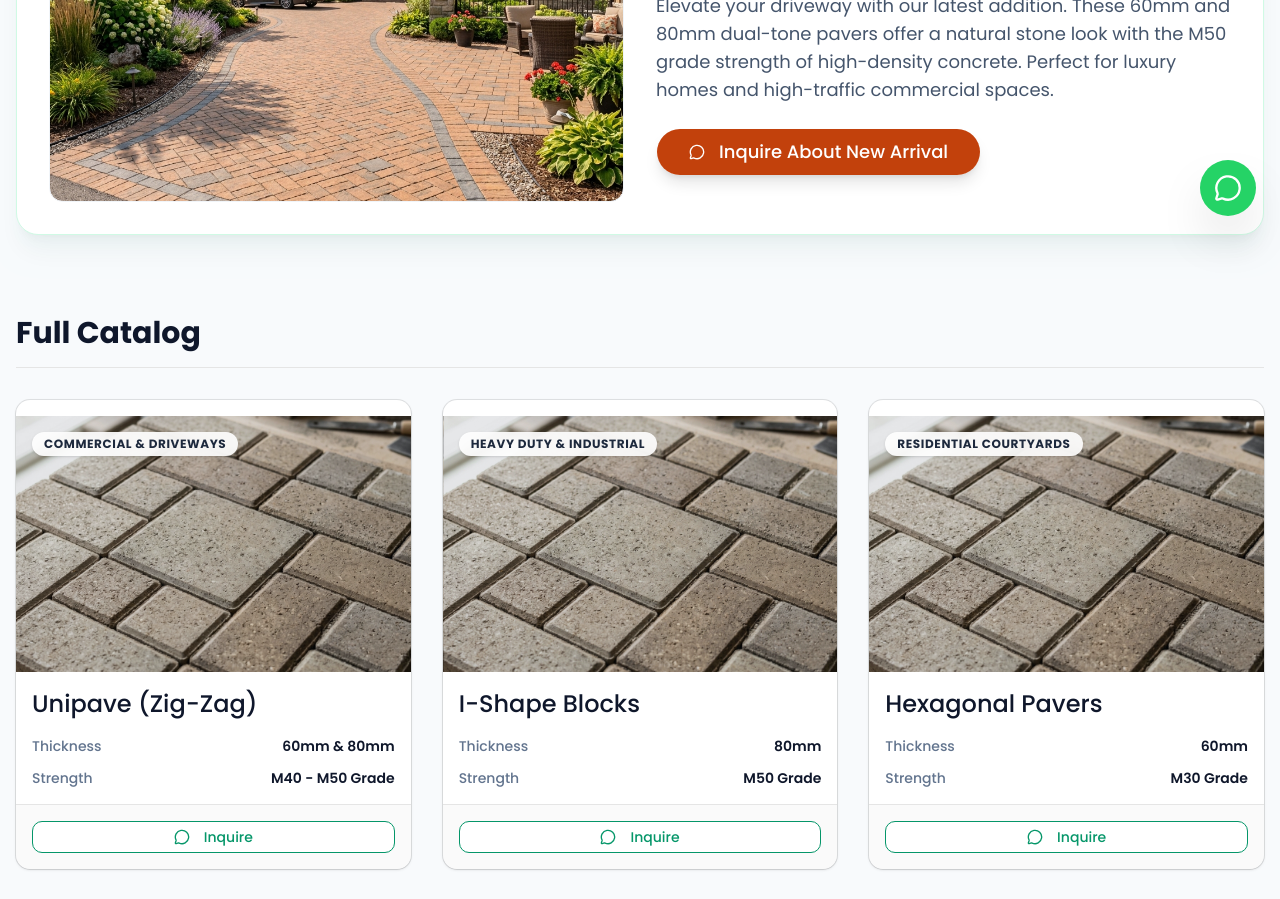
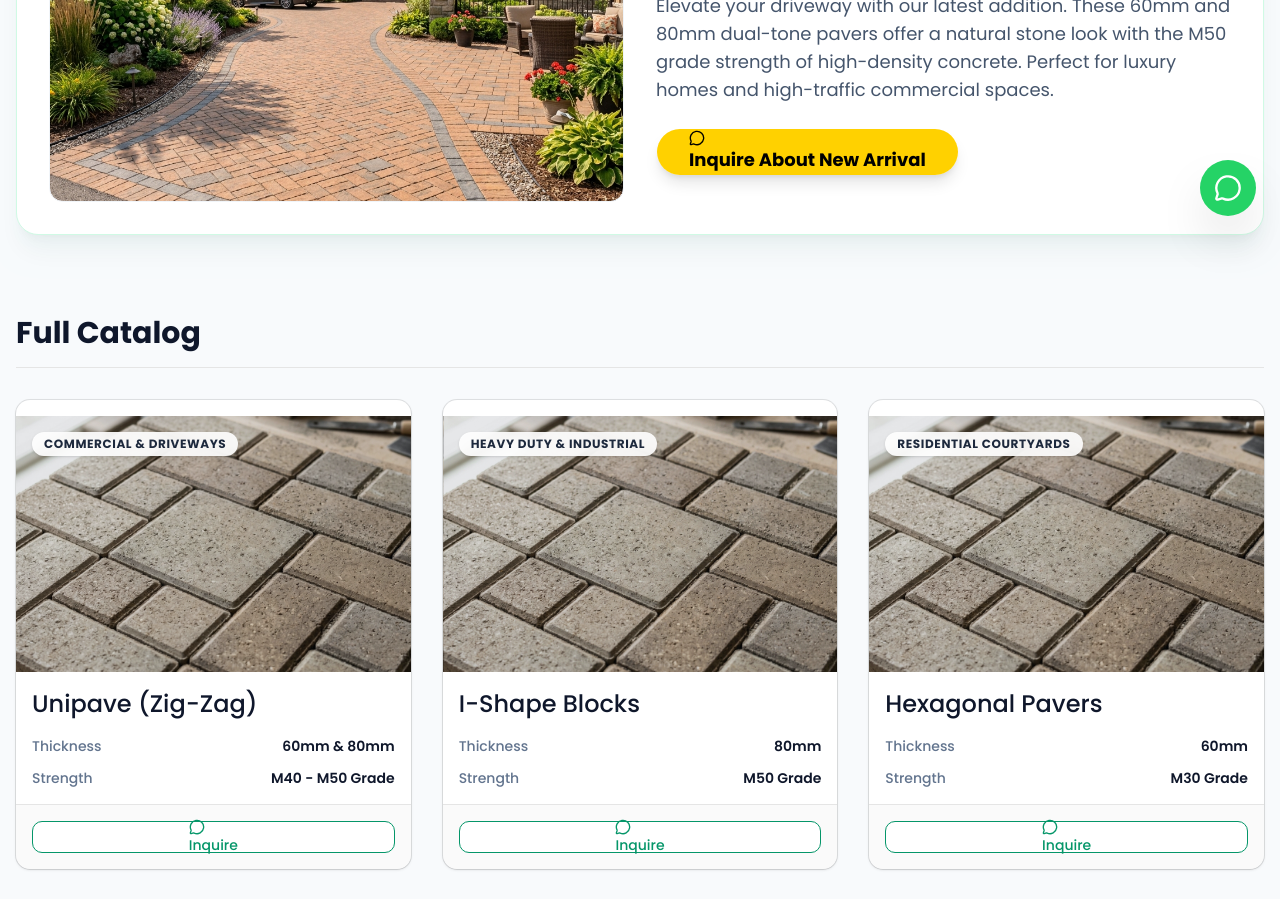
Before and after one commit to abdhakeemabd/aadhar_interlocks, a Next.js app: page /products in a window 1280 px wide. Shown: the part 560-1459 px from the top of the page. Built offline with nearby package versions, Linux system fonts and the light colour scheme.

Commit message:
Fix Vercel build error: use anchor tags instead of onClick in Server Components

```diff
--- a/src/app/products/page.js
+++ b/src/app/products/page.js
@@ -34,9 +34,10 @@ export default function Products() {
                 <p className="text-slate-600 mb-6 text-lg">
                   Elevate your driveway with our latest addition. These 60mm and 80mm dual-tone pavers offer a natural stone look with the M50 grade strength of high-density concrete. Perfect for luxury homes and high-traffic commercial spaces.
                 </p>
-                <Button className="bg-[#C2410C] hover:bg-[#9a330a] text-white h-12 px-8 text-lg rounded-full shadow-lg"
-                  onClick={() => window.open(getWhatsAppLink("Hi, I want details on the New Dual-Tone Textured Pavers."), "_blank")}>
-                  <MessageCircle className="mr-2 w-5 h-5" /> Inquire About New Arrival
+                <Button asChild className="bg-[#FFD100] hover:bg-[#E6BC00] text-black font-bold h-12 px-8 text-lg rounded-full shadow-lg">
+                  <a href={getWhatsAppLink("Hi, I want details on the New Dual-Tone Textured Pavers.")} target="_blank" rel="noreferrer">
+                    <MessageCircle className="mr-2 w-5 h-5" /> Inquire About New Arrival
+                  </a>
                 </Button>
               </div>
             </div>
@@ -73,9 +74,10 @@ export default function Products() {
                   </div>
                 </CardContent>
                 <CardFooter>
-                  <Button variant="outline" className="w-full border-[#059669] text-[#059669] hover:bg-[#059669] hover:text-white"
-                    onClick={() => window.open(getWhatsAppLink(`Hi, I would like to inquire about the ${product.name} pavers.`), "_blank")}>
-                    <MessageCircle className="w-4 h-4 mr-2" /> Inquire
+                  <Button asChild variant="outline" className="w-full border-[#059669] text-[#059669] hover:bg-[#059669] hover:text-white">
+                    <a href={getWhatsAppLink(`Hi, I would like to inquire about the ${product.name} pavers.`)} target="_blank" rel="noreferrer">
+                      <MessageCircle className="w-4 h-4 mr-2" /> Inquire
+                    </a>
                   </Button>
                 </CardFooter>
               </Card>
```
